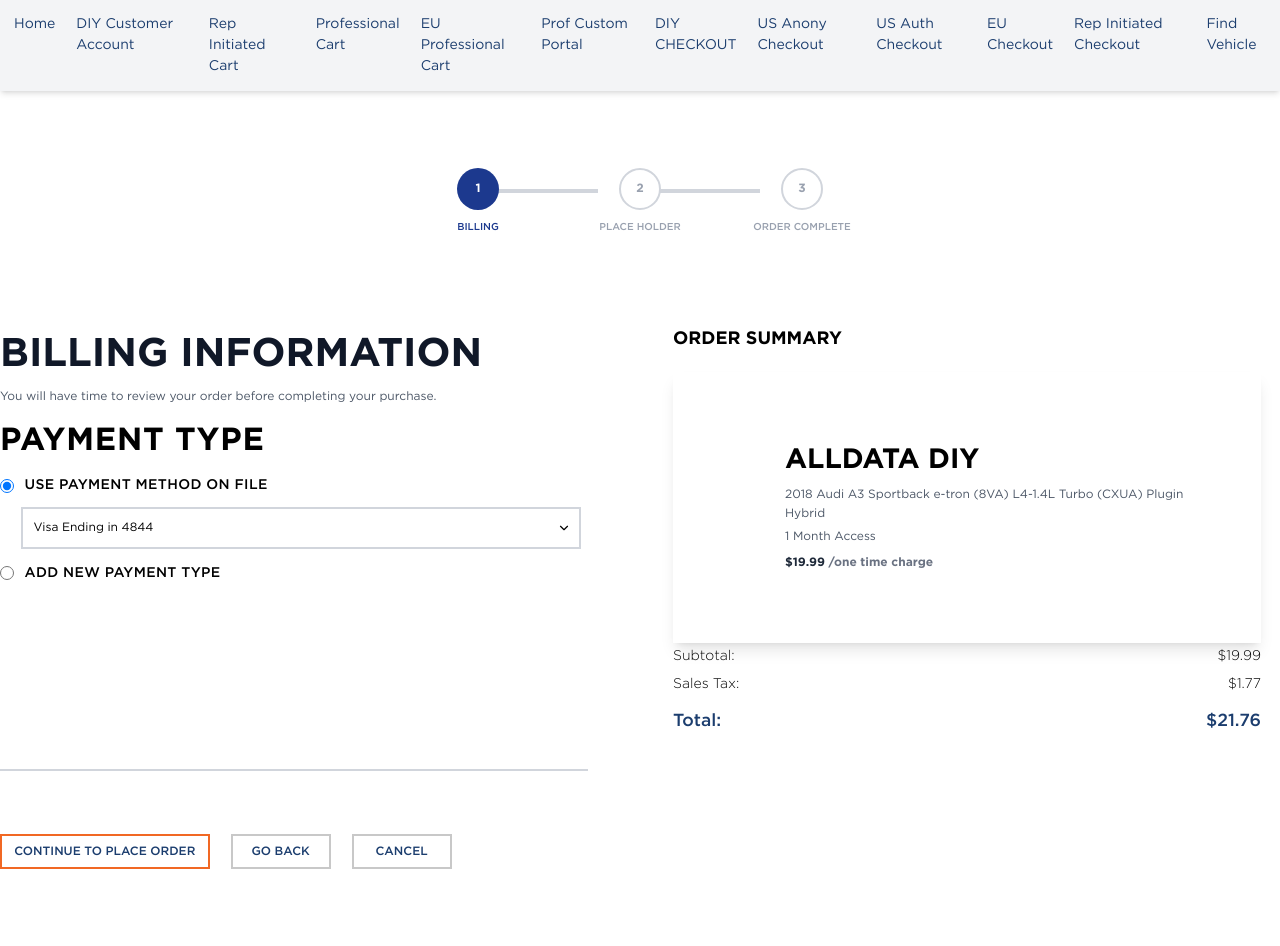
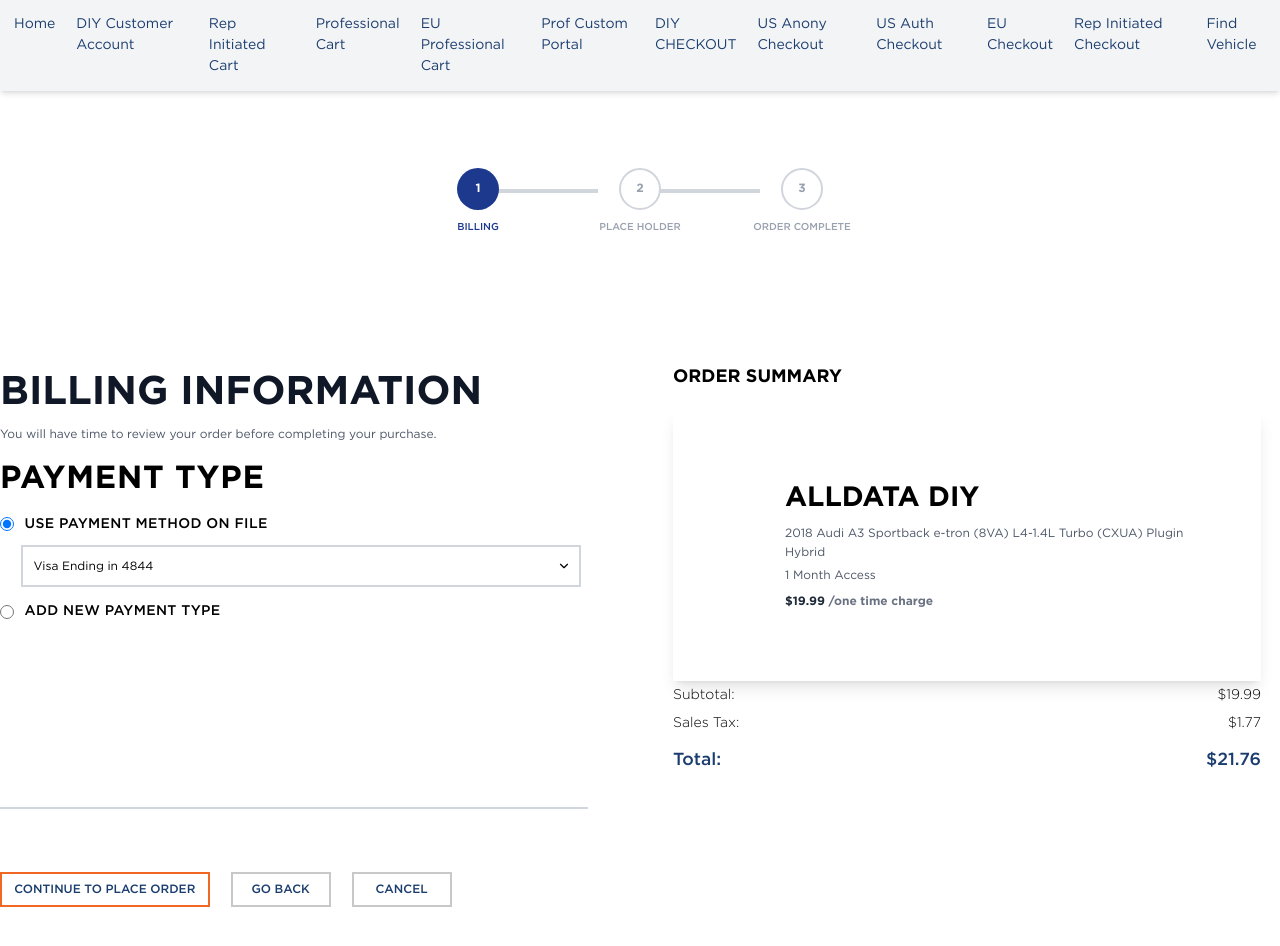
Before and after one commit to MayuriPapat25/AllDataReact, a React (Vite) app: page /diycheckout in a window 1280 px wide. Shown: the top 946 px of the page. Before the commit the page ends 911 px from the top, so only its background shows below. Built offline with nearby package versions, Linux system fonts and the light colour scheme.

Commit message:
slight change in diy checkout css.

```diff
--- a/src/components/molecules/StepContentDIYCheckout/index.jsx
+++ b/src/components/molecules/StepContentDIYCheckout/index.jsx
@@ -195,7 +195,7 @@
     }
 
     return (
-        <div className="mx-auto">
+        <div className="mx-auto max-w-[1336px] pt-11 py-5 pb-2.5">
             {renderStepContent()}
             {getStepButtons()}
         </div>
```
